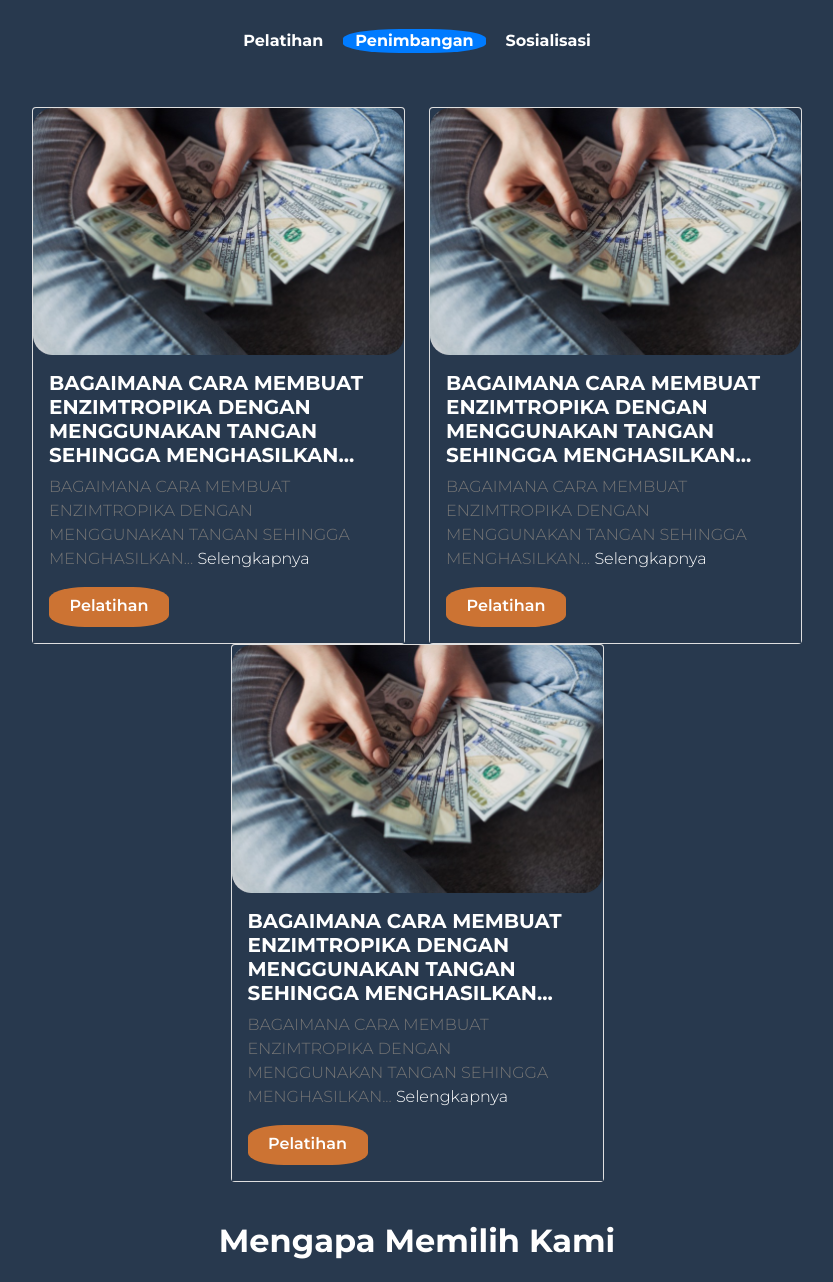
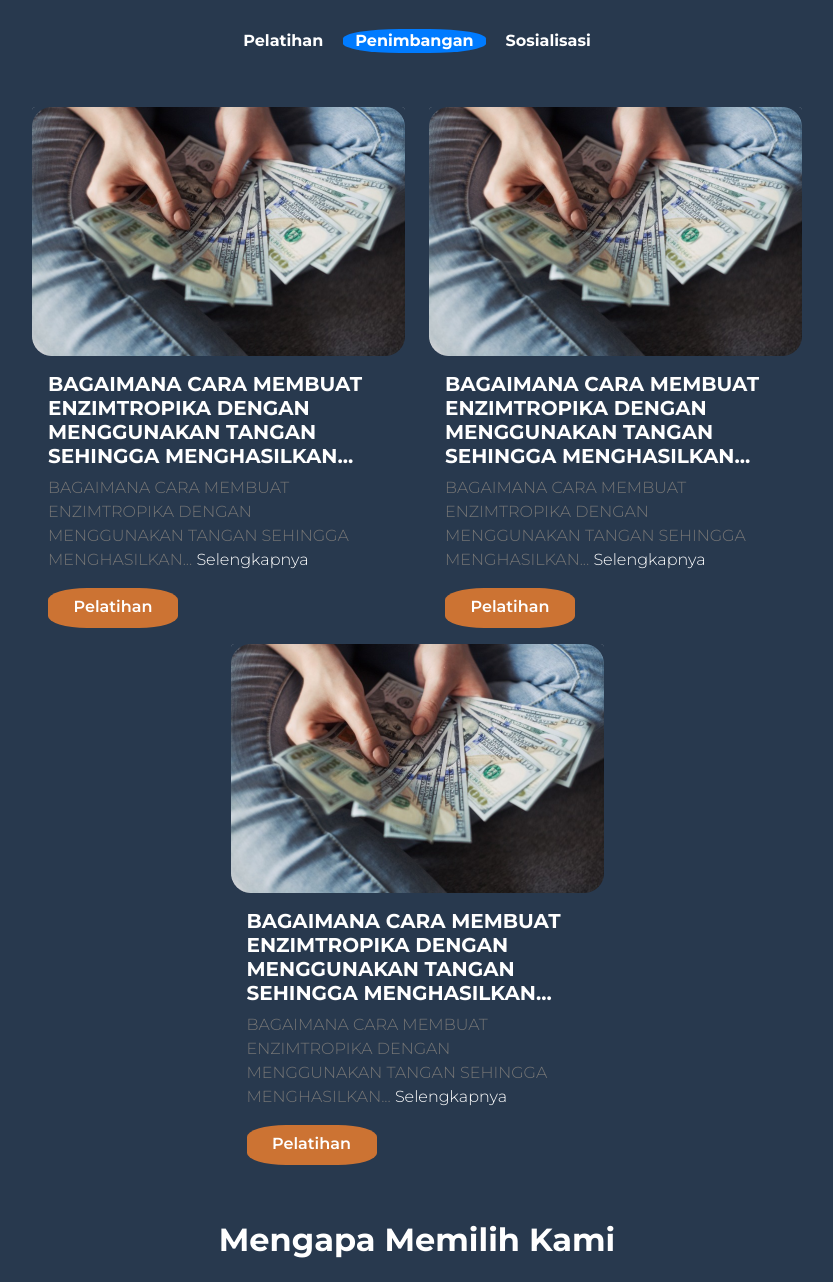
Before and after one commit to aryaenrico/slicing-bank-sampah, a plain HTML site: page index.html in a window 1280 px wide. Shown: the part 1698-2980 px from the top of the page, without its empty margins (223-1056 px from the left). Drawn offline with nearby package versions, Linux system fonts and the light colour scheme.

Commit message:
borderless

```diff
--- a/index.css
+++ b/index.css
@@ -134,7 +134,7 @@
 }
 .btn-card{
   background-color: #CC7333;
-  width: 120px;
+  width: 130px;
   height: 40px;
   border-radius: 30%;
   font-family: 'monserat';
--- a/index.html
+++ b/index.html
@@ -212,7 +212,7 @@
       <div class="container mt-4">
         <div class="row justify-content-center">
           <div class="col-auto">
-            <div class="card card-dimension" style="width: 18rem">
+            <div class="card card-dimension border-0" style="width: 18rem" >
               <img src="img/uang.png" class="card-img-top" alt="..." />
               <div class="card-body">
                 <h5 class="card-title card-title-custom">
@@ -229,7 +229,7 @@
             </div>
           </div>
           <div class="col-auto">
-            <div class="card card-dimension" style="width: 18rem">
+            <div class="card card-dimension  border-0" style="width: 18rem">
               <img src="img/uang.png" class="card-img-top" alt="..." />
               <div class="card-body">
                 <h5 class="card-title card-title-custom">
@@ -246,7 +246,7 @@
             </div>
           </div>
           <div class="col-auto">
-            <div class="card card-dimension" style="width: 18rem">
+            <div class="card card-dimension  border-0" style="width: 18rem">
               <img src="img/uang.png" class="card-img-top" alt="..." />
               <div class="card-body">
                 <h5 class="card-title card-title-custom">
```
